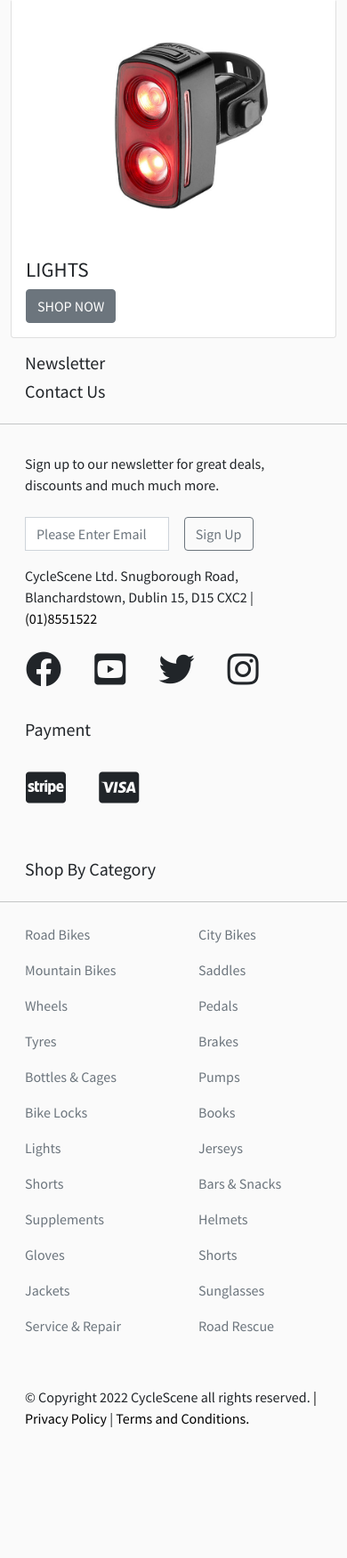
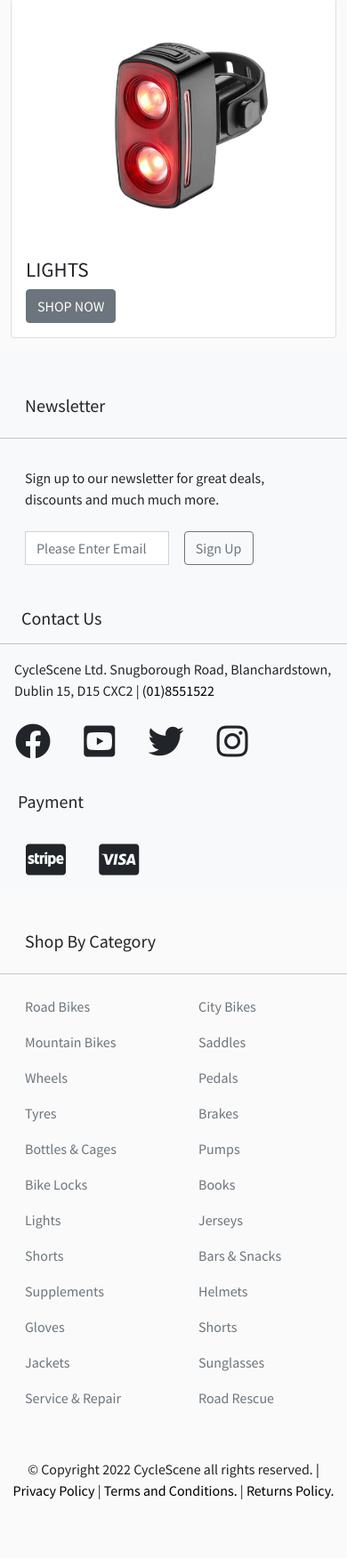
Before and after one commit to KRyan23/CycleScene, a Django app: page / in a window 390 px wide. Shown: the part 3960-5711 px from the top of the page at 89% size. Before the commit the page ends 5564 px from the top, so only its background shows below. Run offline with Django 3.2, Linux system fonts and the light colour scheme.

Commit message:
footer alignment on mobile devices

```diff
--- a/static/css/base.css
+++ b/static/css/base.css
@@ -187,7 +187,7 @@ ul > li {
 /* --------- Media queries ---------------- */
 /*- < 250px-*/
 @media only screen and (max-width: 249px) {
-    .telephone-number, .shopping-cart-desktop, .desktop-navigation, .desktop-caret {
+    .telephone-number, .shopping-cart-desktop, .desktop-navigation, .desktop-caret, .desktop-contact-us {
         display: none;
     }
 
@@ -203,7 +203,7 @@ ul > li {
   /*- 250px - 320px -*/
   @media only screen and (min-width: 250px) and (max-width: 320px) {
 
-    .telephone-number, .shopping-cart-desktop, .desktop-navigation, .desktop-caret {
+    .telephone-number, .shopping-cart-desktop, .desktop-navigation, .desktop-caret, .desktop-contact-us {
         display: none;
     }
 
@@ -228,7 +228,7 @@ ul > li {
   /*- 321px - 499px -*/
   @media only screen and (min-width: 321px) and (max-width: 499px) {
 
-    .telephone-number, .shopping-cart-desktop, .desktop-navigation, .desktop-caret {
+    .telephone-number, .shopping-cart-desktop, .desktop-navigation, .desktop-caret, .desktop-contact-us {
         display: none;
     }
 
@@ -254,7 +254,7 @@ ul > li {
   /*- 500px - 767px -*/
   @media only screen and (min-width: 500px) and (max-width: 767px) {
 
-    .telephone-number, .shopping-cart-desktop, .desktop-navigation, .desktop-caret {
+    .telephone-number, .shopping-cart-desktop, .desktop-navigation, .desktop-caret, .desktop-contact-us {
         display: none;
     }
 
@@ -271,7 +271,7 @@ ul > li {
   /*- 767px - 992px -*/
   @media only screen and (min-width: 767px) and (max-width: 992px) {
 
-    .hide-on-desktop, .mobile-navigation, .shopping-cart-mobile, .mobile-caret {
+    .hide-on-desktop, .mobile-navigation, .shopping-cart-mobile, .mobile-caret, .mobile-contact-us {
      display: none;
     }
 
@@ -287,7 +287,7 @@ ul > li {
   /*- 992px - 1023px -*/
   @media only screen and (min-width: 992px) and (max-width: 1023px) {
 
-    .shopping-cart-mobile, .hide-on-desktop, .mobile-navigation, .mobile-caret {
+    .shopping-cart-mobile, .hide-on-desktop, .mobile-navigation, .mobile-caret, .mobile-contact-us {
         display:none;
     }
 
@@ -300,7 +300,7 @@ ul > li {
   /*- 1024px - 1200px -*/
   @media only screen and (min-width: 1024px) and (max-width: 1200px) {
 
-    .shopping-cart-mobile, .mobile-navigation, .mobile-caret, .hide-on-desktop {
+    .shopping-cart-mobile, .mobile-navigation, .mobile-caret, .hide-on-desktop, .mobile-contact-us {
         display:none;
     }
 
@@ -313,7 +313,7 @@ ul > li {
   /* 1200px -> */
   @media only screen and (min-width: 1200px) {
 
-    .shopping-cart-mobile, .mobile-navigation, .mobile-caret, .hide-on-desktop {
+    .shopping-cart-mobile, .mobile-navigation, .mobile-caret, .hide-on-desktop, .mobile-contact-us {
         display:none;
     }
 
--- a/templates/base.html
+++ b/templates/base.html
@@ -206,15 +206,15 @@
 
 <!-- footer start-->
 <footer>
-  <div class="desktop-footer"><!-- start desktop footer-->
+  <div class="desktop-footer bg-light"><!-- start desktop footer-->
   <div class="container-fluid">
     <div class="row">
       <div class="col-sm-6 col-md-6 col-lg-6 col-xl-6 ">
-        <h5 class="mx-3">Newsletter</h5>
+        <h5 class="mx-3 mt-5">Newsletter</h5>
 
       </div>
       <div class="col-sm-6 col-md-6 col-lg-6 col-xl-6 ">
-        <h5 class="mx-3">Contact Us</h5>
+        <h5 class="mx-3 desktop-contact-us">Contact Us</h5>
       </div>
     </div>
   </div>
@@ -222,7 +222,7 @@
 
 <div class="container-fluid">
   <div class="row">
-    <div class="col-sm-6 col-md-6 col-lg-6 col-xl-6">
+    <div class="col-sm-12 col-md-6 col-lg-6 col-xl-6">
       <p class="mx-3 mt-3">Sign up to our newsletter for great deals, discounts and much much more.</p>
       <div class="input-group w-75 mt-4">
         <label for="email"></label>
@@ -231,9 +231,11 @@
           <button class="btn btn-outline-secondary" type="button">Sign Up</button>
         </div>
       </div>
+    </div>
 
-    </div>
-    <div class="col-sm-6 col-md-6 col-lg-6 col-xl-6 ">
+    <div class="col-sm-12 col-md-6 col-lg-6 col-xl-6 px-0">
+      <h5 class="mx-4 mt-5 mobile-contact-us">Contact Us</h5>
+      <hr class="mobile-contact-us ">
       <p class="mx-3 mt-3">CycleScene Ltd. Snugborough Road, Blanchardstown,
         Dublin 15, D15 CXC2 |<a href="#" class="footer-link"> (01)8551522</a></p>
         <a class="btn btn-lg" href="https://www.facebook.com/" target="_blank"
@@ -258,7 +260,7 @@
 
     </div>
     <div class="col-sm-6 col-md-6 col-lg-6 col-xl-6 ">
-      <h5 class="mx-3 mt-3">Payment</h5>
+      <h5 class="mx-2 mt-3">Payment</h5>
       <a class="btn btn-lg payment-types" href="https://stripe.com/" target="_blank"
     rel="noopener" aria-label="stripe" title="stripe" role="button">
       <i class="fab fa-cc-stripe fa-2x mt-3"></i></a>
@@ -310,10 +312,10 @@
   </div>
 
 
-  <div class="container-fluid">
+  <div class="container-fluid mt-5 mb-5 mx-0 my-0">
     <div class="row">
-      <div class="col-sm-12 col-md-12 col-lg-12 col-xl-12">
-        <p class="mx-3 mt-5">© Copyright 2022 CycleScene all rights reserved. <a href="#" class="footer-link">| Privacy Policy</a> | <a href="#" class="footer-link">Terms and Conditions.</a> </p>
+      <div class="col-sm-12 col-md-12 col-lg-12 col-xl-12 text-center">
+        <p class="text-wrap">© Copyright 2022 CycleScene all rights reserved. <a href="#" class="footer-link">| Privacy Policy</a> | <a href="#" class="footer-link">Terms and Conditions.</a> | <a href="#" class="footer-link">Returns Policy.</a></p>
       </div>
     </div>
   </div>
```
